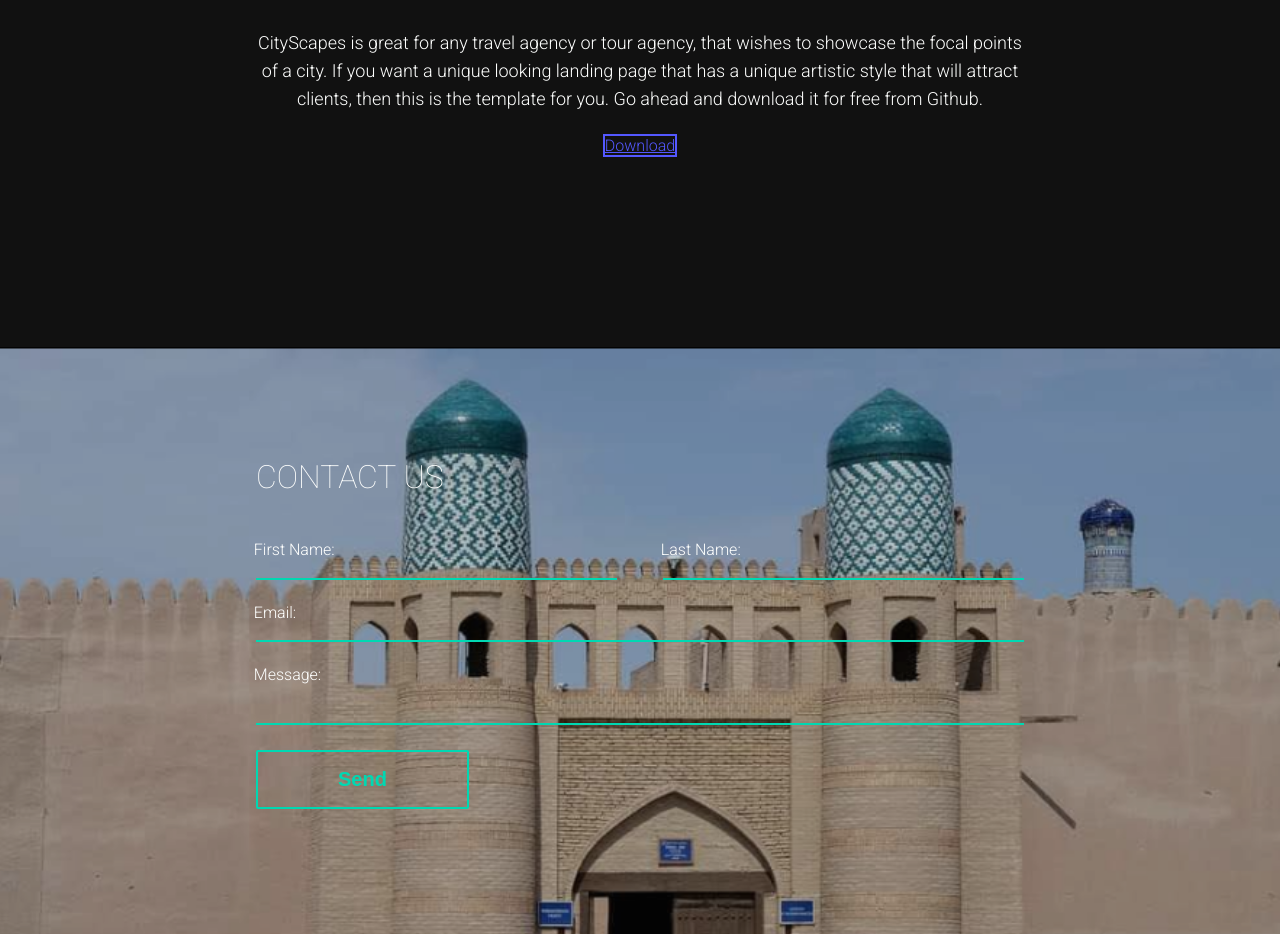
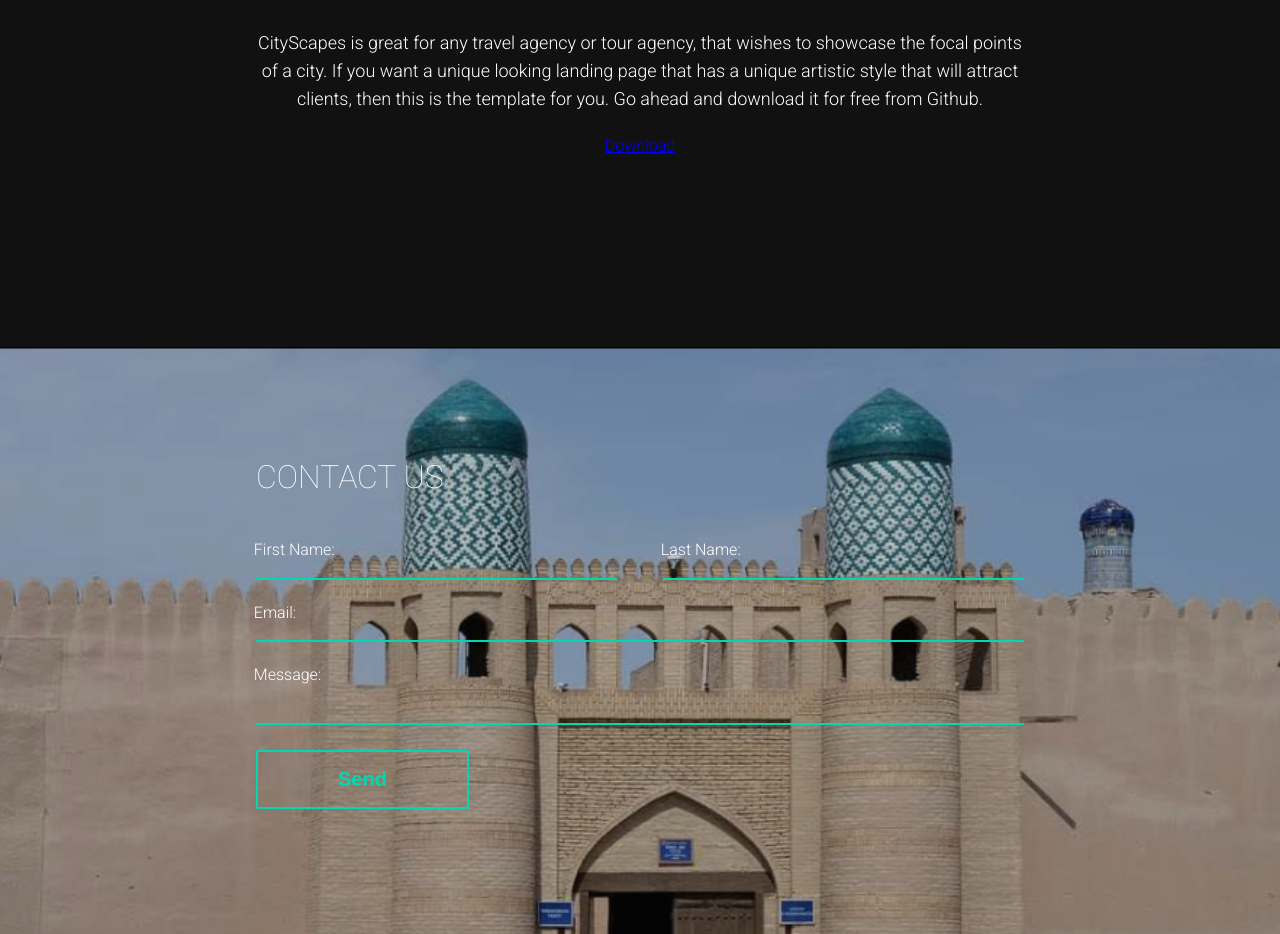
Before and after one commit to otabek1980/KHOREZM-CityScapes, a plain HTML site: page index.html in a window 1280 px wide. Shown: the part 1920-2854 px from the top of the page. Drawn offline with nearby package versions, Linux system fonts and the light colour scheme.

Commit message:
Update index.html

```diff
--- a/index.html
+++ b/index.html
@@ -94,7 +94,7 @@
                <p>CityScapes is great for any travel agency or tour agency, that wishes to showcase the focal points of
                     a city. If you want a unique looking landing page that has a unique artistic style that will attract
                     clients, then this is the template for you. Go ahead and download it for free from Github.</p>
-               <a href="https://github.com/otabek1980?tab=repositories" class="btn-outline-purple">Download</a>
+               <a href="https://github.com/otabek1980?tab=repositories" >Download</a>
           </div>
 
           <div class="content-wrapper" id="contact">
```
